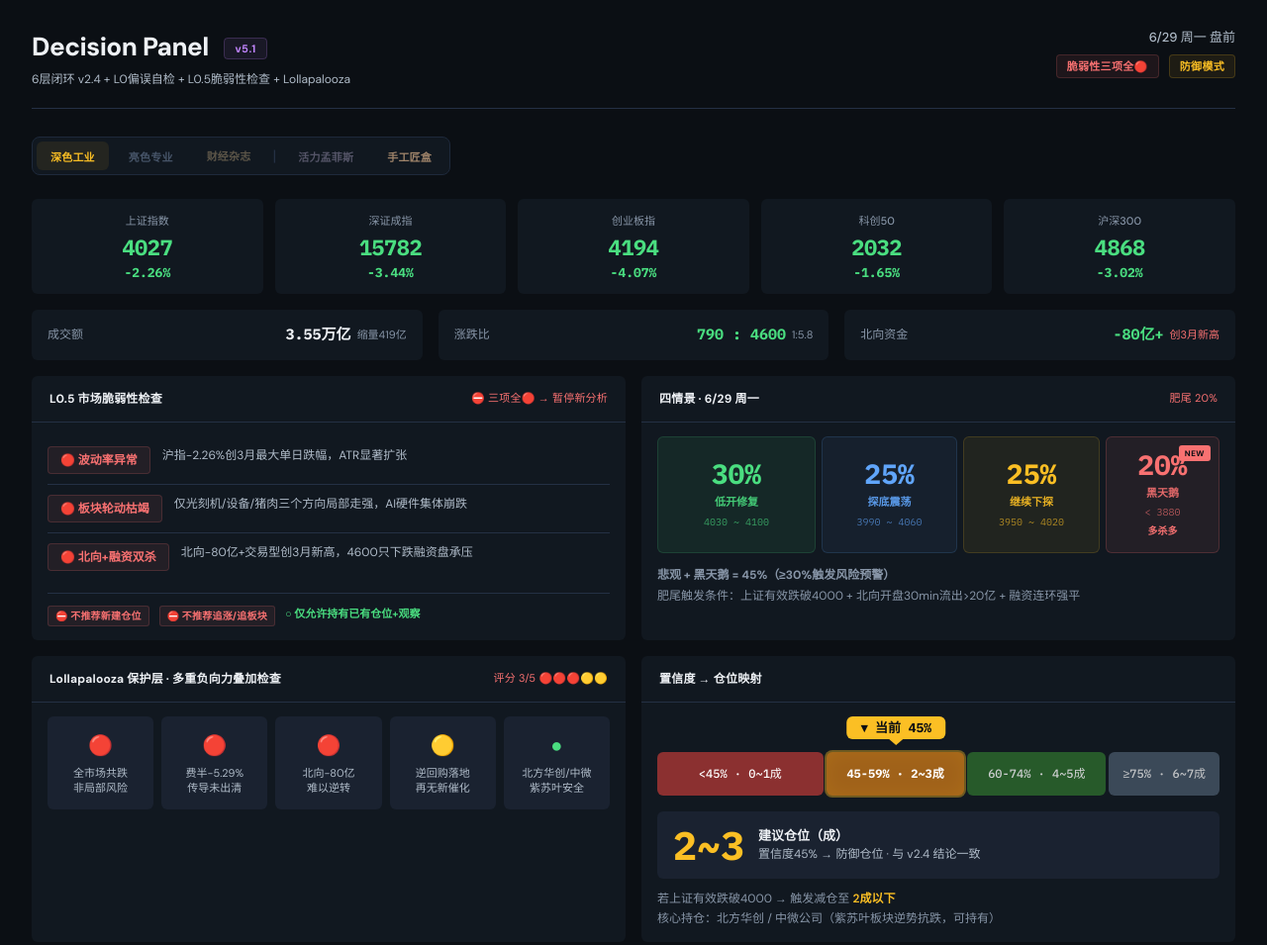
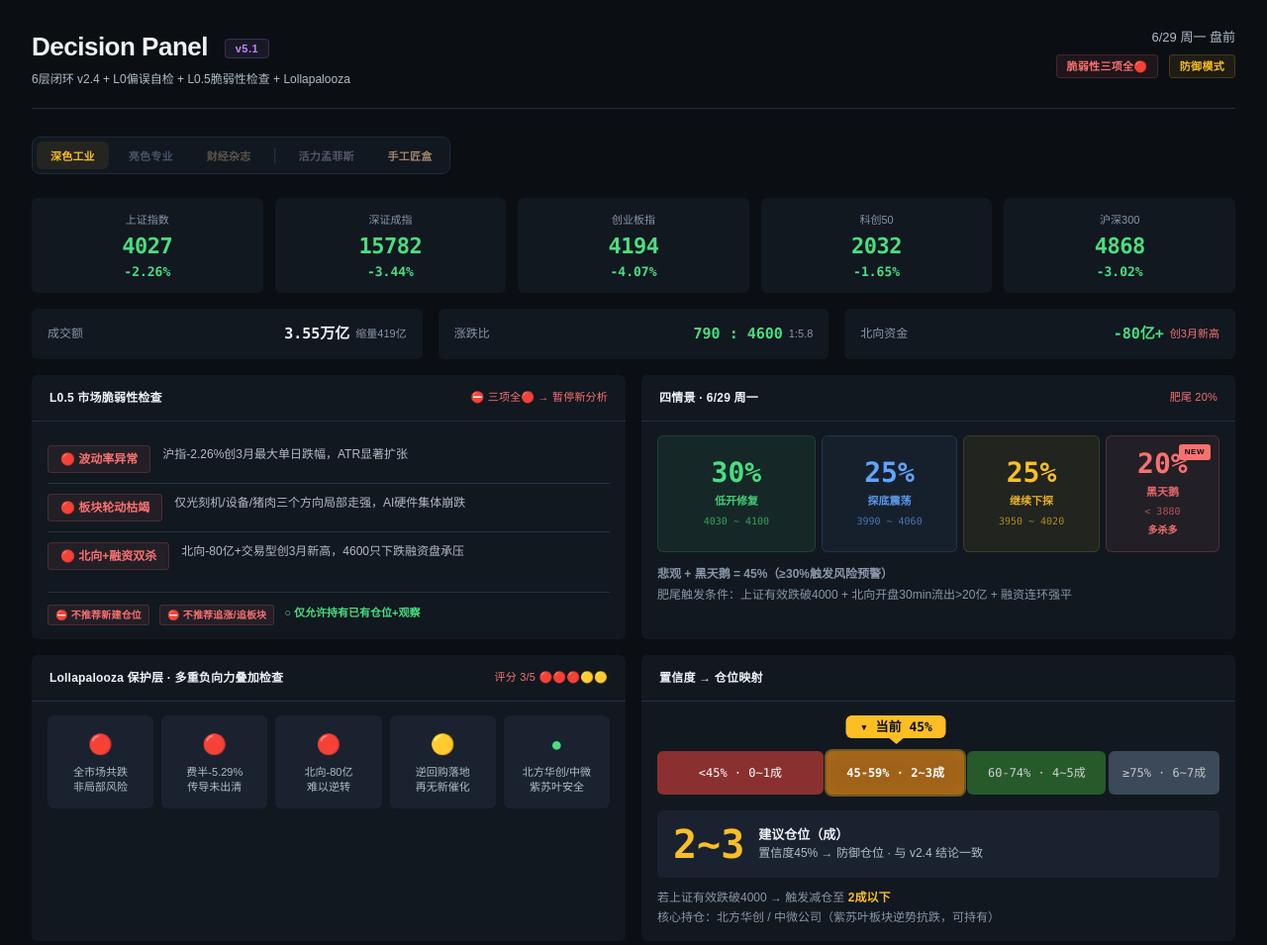
Before and after one commit to fchen2026/dashboard, a plain HTML site: page index.html in a window 1280 px wide. Shown: the top 955 px of the page at 99% size. Drawn offline with Linux system fonts and the light colour scheme; a web font is replaced by a local one.

Commit message:
fix: 移除 Google Fonts 引用，改用系统字体——修复国内移动端白屏
Updated font families in CSS variables and styles to use 'SF Mono', 'Cascadia Code', and 'Consolas' instead of 'IBM Plex Mono'.

```diff
--- a/index.html
+++ b/index.html
@@ -5,7 +5,6 @@
 <meta name="viewport" content="width=device-width, initial-scale=1.0">
 <title>投资决策面板 v5.1 · Decision Panel</title>
 <style>
-    @import url('https://fonts.googleapis.com/css2?family=DM+Sans:opsz,wght@9..40,400;9..40,500;9..40,600;9..40,700;9..40,800&family=IBM+Plex+Mono:wght@400;500;600;700&family=Crimson+Text:ital,wght@0,400;0,600;0,700;1,400;1,600&family=Space+Mono:wght@400;700&family=ZCOOL+KuaiLe&display=swap');
 
   * { margin: 0; padding: 0; box-sizing: border-box; }
 
@@ -35,9 +34,9 @@
     --purple: #c084fc;
     --purple-bg: rgba(192,132,252,0.08);
 
-    --font-body: 'DM Sans', 'PingFang SC', 'Microsoft YaHei', sans-serif;
-    --font-mono: 'IBM Plex Mono', monospace;
-    --font-heading: 'DM Sans', 'PingFang SC', 'Microsoft YaHei', sans-serif;
+    --font-body: 'PingFang SC', 'Microsoft YaHei', sans-serif;
+    --font-mono: 'SF Mono', 'Cascadia Code', 'Consolas', monospace;
+    --font-heading: 'PingFang SC', 'Microsoft YaHei', sans-serif;
     --h1-size: 26px;
 
     --cseg-low: #8b3030;
@@ -74,9 +73,9 @@
     --purple: #7c3aed;
     --purple-bg: rgba(124,58,237,0.06);
 
-    --font-body: 'DM Sans', 'PingFang SC', 'Microsoft YaHei', sans-serif;
-    --font-mono: 'IBM Plex Mono', monospace;
-    --font-heading: 'DM Sans', 'PingFang SC', 'Microsoft YaHei', sans-serif;
+    --font-body: 'PingFang SC', 'Microsoft YaHei', sans-serif;
+    --font-mono: 'SF Mono', 'Cascadia Code', 'Consolas', monospace;
+    --font-heading: 'PingFang SC', 'Microsoft YaHei', sans-serif;
     --h1-size: 26px;
 
     --cseg-low: #d44a4a;
@@ -154,7 +153,7 @@
     --purple-bg: rgba(162,155,254,0.06);
 
     --font-body: 'Noto Sans SC', 'PingFang SC', 'Microsoft YaHei', sans-serif;
-    --font-mono: 'IBM Plex Mono', monospace;
+    --font-mono: 'SF Mono', 'Cascadia Code', 'Consolas', monospace;
     --font-heading: 'Noto Sans SC', 'PingFang SC', 'Microsoft YaHei', sans-serif;
     --h1-size: 26px;
 
@@ -193,8 +192,8 @@
     --purple-bg: rgba(155,123,166,0.06);
 
     --font-body: 'Noto Sans SC', 'PingFang SC', 'Microsoft YaHei', sans-serif;
-    --font-mono: 'IBM Plex Mono', monospace;
-    --font-heading: 'ZCOOL KuaiLe', 'Noto Sans SC', 'PingFang SC', sans-serif;
+    --font-mono: 'SF Mono', 'Cascadia Code', 'Consolas', monospace;
+    --font-heading: 'ZCOOL KuaiLe', 'PingFang SC', 'Microsoft YaHei', sans-serif;
     --h1-size: 30px;
 
     --cseg-low: #C06050;
@@ -328,14 +327,14 @@
   .ix .ixv {
     font-size: 22px;
     font-weight: 800;
-    font-family: 'IBM Plex Mono', monospace;
+    font-family: 'SF Mono', 'Cascadia Code', 'Consolas', monospace;
     letter-spacing: -0.5px;
     line-height: 1.1;
   }
   .ix .ixc {
     font-size: 13px;
     font-weight: 700;
-    font-family: 'IBM Plex Mono', monospace;
+    font-family: 'SF Mono', 'Cascadia Code', 'Consolas', monospace;
     margin-top: 4px;
   }
   .up { color: var(--red); }
@@ -354,7 +353,7 @@
   .sm .smv {
     font-size: 15px;
     font-weight: 700;
-    font-family: 'IBM Plex Mono', monospace;
+    font-family: 'SF Mono', 'Cascadia Code', 'Consolas', monospace;
     display: flex;
     align-items: center;
     gap: 6px;
@@ -409,7 +408,7 @@
   .sc4b .s4p {
     font-size: 28px;
     font-weight: 800;
-    font-family: 'IBM Plex Mono', monospace;
+    font-family: 'SF Mono', 'Cascadia Code', 'Consolas', monospace;
     line-height: 1;
   }
   .sc4b .s4l {
@@ -422,7 +421,7 @@
     font-size: 10px;
     margin-top: 4px;
     opacity: 0.65;
-    font-family: 'IBM Plex Mono', monospace;
+    font-family: 'SF Mono', 'Cascadia Code', 'Consolas', monospace;
   }
   .s4-bull { background: rgba(74,222,128,0.08); border: 1px solid rgba(74,222,128,0.15); color: var(--green); }
   .s4-base { background: rgba(96,165,250,0.06); border: 1px solid rgba(96,165,250,0.15); color: var(--blue); }
@@ -477,7 +476,7 @@
     justify-content: center;
     font-size: 12px;
     font-weight: 500;
-    font-family: 'IBM Plex Mono', monospace;
+    font-family: 'SF Mono', 'Cascadia Code', 'Consolas', monospace;
     color: #fff;
     border-radius: 6px;
     transition: all 0.25s ease;
@@ -494,7 +493,7 @@
     transform: translateX(-50%);
     font-size: 13px;
     font-weight: 800;
-    font-family: 'IBM Plex Mono', monospace;
+    font-family: 'SF Mono', 'Cascadia Code', 'Consolas', monospace;
     background: var(--amber);
     color: #0b0f14;
     padding: 5px 14px;
@@ -525,7 +524,7 @@
   .posrec .prn {
     font-size: 40px;
     font-weight: 800;
-    font-family: 'IBM Plex Mono', monospace;
+    font-family: 'SF Mono', 'Cascadia Code', 'Consolas', monospace;
     line-height: 1;
     color: var(--amber);
   }
@@ -560,7 +559,7 @@
     font-size: 12px;
   }
   .tgr .trn { font-weight: 500; color: var(--text); }
-  .tgr .trs { font-weight: 700; font-family: 'IBM Plex Mono', monospace; font-size: 11px; }
+  .tgr .trs { font-weight: 700; font-family: 'SF Mono', 'Cascadia Code', 'Consolas', monospace; font-size: 11px; }
   .tgr .tra { font-size: 11px; color: var(--text2); margin-left: 8px; }
   .tr-act { border-left-color: var(--red) !important; }
   .tr-warn { border-left-color: var(--amber) !important; }
@@ -584,7 +583,7 @@
   .tbl td {
     padding: 7px 10px;
     border-bottom: 1px solid var(--divider);
-    font-family: 'IBM Plex Mono', monospace;
+    font-family: 'SF Mono', 'Cascadia Code', 'Consolas', monospace;
     font-size: 12px;
   }
   .tbl .sn { font-family: 'DM Sans', 'PingFang SC', sans-serif; font-weight: 600; color: var(--text); font-size: 12px; }
@@ -615,7 +614,7 @@
     border-left: 3px solid;
   }
   .op-card .op-title { font-size: 14px; font-weight: 700; margin-bottom: 4px; }
-  .op-card .op-stocks { font-size: 11px; color: var(--text3); font-family: 'IBM Plex Mono', monospace; }
+  .op-card .op-stocks { font-size: 11px; color: var(--text3); font-family: 'SF Mono', 'Cascadia Code', 'Consolas', monospace; }
   .op-card .op-note { font-size: 10px; color: var(--text2); margin-top: 4px; }
 
   /* ===== TIMELINE ===== */
@@ -628,7 +627,7 @@
   }
   .tl-row + .tl-row { border-top: 1px solid var(--divider); }
   .tl-time {
-    font-family: 'IBM Plex Mono', monospace;
+    font-family: 'SF Mono', 'Cascadia Code', 'Consolas', monospace;
     color: var(--text2);
     font-weight: 500;
     min-width: 110px;
```
